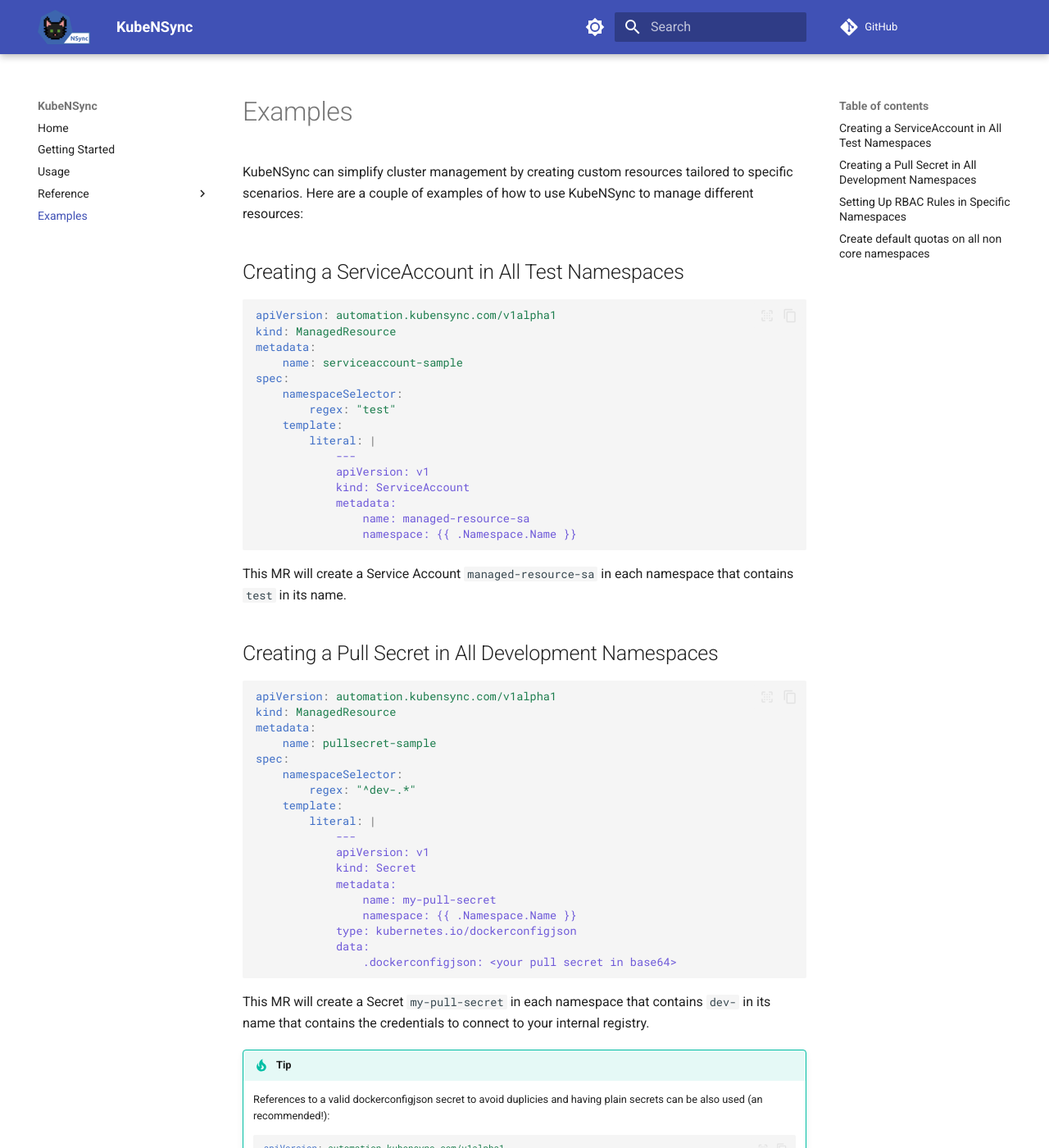
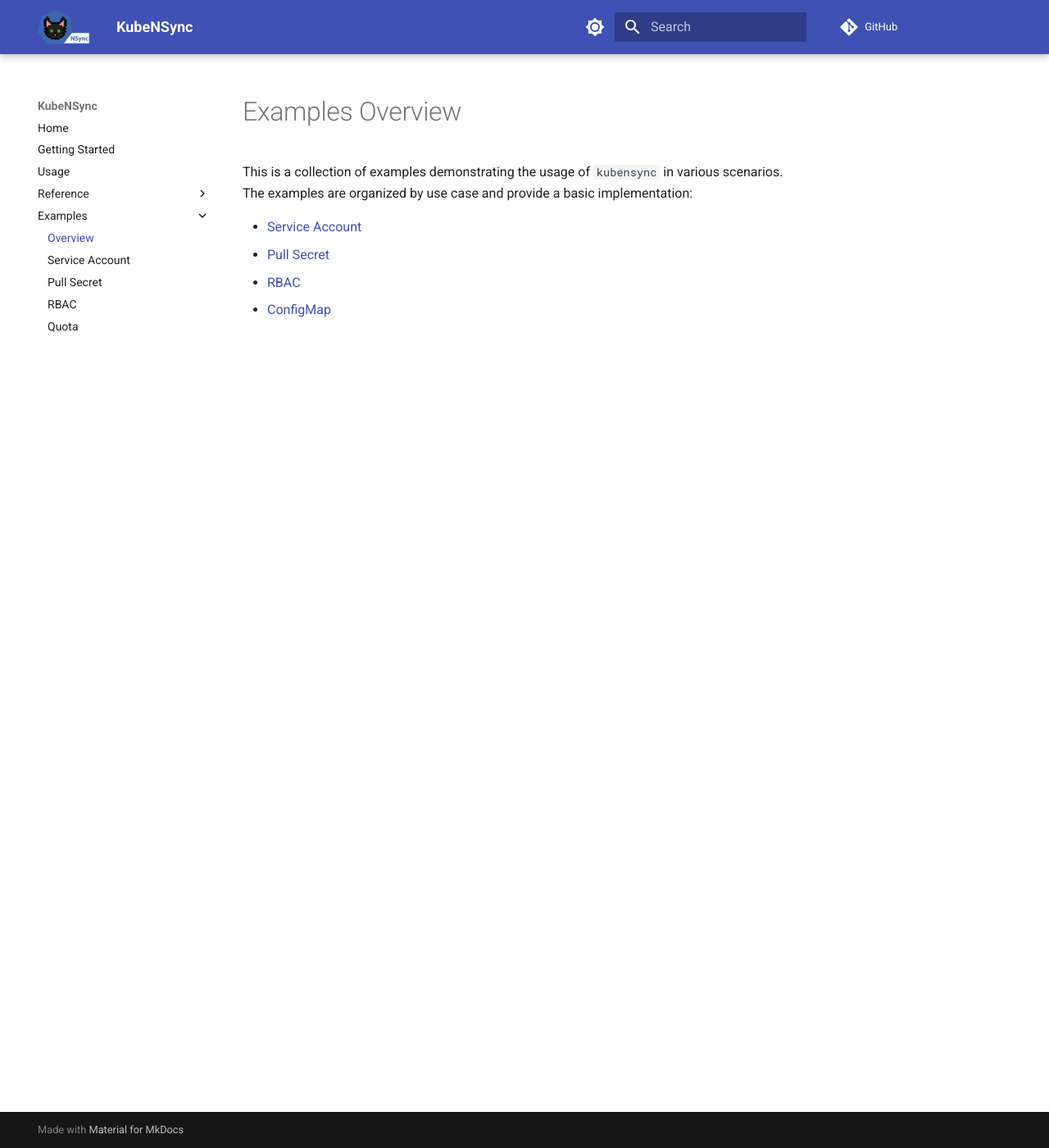
Before and after one commit to eryalito/kubensync-operator, an MkDocs documentation site: the page built from docs/examples/index.md, in a window 1280 px wide and 1400 px high. Shown: the whole window at 82% size. Built offline with MkDocs 1.6.1 and Material for MkDocs 9.7.7, drawn with Linux system fonts in a browser that asks for light colours; comment, search, counter and statistics services are not loaded; some of the changed text lies outside the part shown.

Commit message:
feat: improve and organize docs

````diff
--- a/docs/examples/index.md
+++ b/docs/examples/index.md
@@ -1,126 +1,8 @@
-KubeNSync can simplify cluster management by creating custom resources tailored to specific scenarios. Here are a couple of examples of how to use KubeNSync to manage different resources:
+# Examples Overview
 
-## Creating a ServiceAccount in All Test Namespaces
-``` { .yaml }
-apiVersion: automation.kubensync.com/v1alpha1
-kind: ManagedResource
-metadata:
-    name: serviceaccount-sample
-spec:
-    namespaceSelector:
-        regex: "test"
-    template:
-        literal: |
-            ---
-            apiVersion: v1
-            kind: ServiceAccount
-            metadata:
-                name: managed-resource-sa
-                namespace: {{ .Namespace.Name }}
-```
-This MR will create a Service Account `managed-resource-sa` in each namespace that contains `test` in its name.
+This is a collection of examples demonstrating the usage of `kubensync` in various scenarios. The examples are organized by use case and provide a basic implementation:
 
-## Creating a Pull Secret in All Development Namespaces
-``` { .yaml }
-apiVersion: automation.kubensync.com/v1alpha1
-kind: ManagedResource
-metadata:
-    name: pullsecret-sample
-spec:
-    namespaceSelector:
-        regex: "^dev-.*"
-    template:
-        literal: |
-            ---
-            apiVersion: v1
-            kind: Secret
-            metadata:
-                name: my-pull-secret
-                namespace: {{ .Namespace.Name }}
-            type: kubernetes.io/dockerconfigjson
-            data:
-                .dockerconfigjson: <your pull secret in base64>
-```
-This MR will create a Secret `my-pull-secret` in each namespace that contains `dev-` in its name that contains the credentials to connect to your internal registry.
-
-!!! tip
-    References to a valid dockerconfigjson secret to avoid duplicies and having plain secrets can be also used (an recommended!):
-
-    ``` { .yaml }
-    apiVersion: automation.kubensync.com/v1alpha1
-    kind: ManagedResource
-    metadata:
-        name: pullsecret-sample
-    spec:
-        namespaceSelector:
-            regex: "^dev-.*"
-        template:
-            data:
-            - name: pull_secret
-              type: Secret
-              ref:
-                name: my-pull-secret
-                namespace: default
-            literal: |
-                ---
-                apiVersion: v1
-                kind: Secret
-                metadata:
-                    name: my-pull-secret
-                    namespace: {{ .Namespace.Name }}
-                type: kubernetes.io/dockerconfigjson
-                data:
-                    .dockerconfigjson: '{{ index .Data.pull_secret ".dockerconfigjson" | b64enc }}'
-    ```
-
-## Setting Up RBAC Rules in Specific Namespaces
-``` { .yaml }
-apiVersion: automation.kubensync.com/v1alpha1
-kind: ManagedResource
-metadata:
-    name: rbac-sample
-spec:
-    namespaceSelector:
-        regex: "^(namespace1|namespace2)$"
-    template:
-        literal: |
-            ---
-            apiVersion: rbac.authorization.k8s.io/v1
-            kind: Role
-            metadata:
-                name: my-role
-                namespace: {{ .Namespace.Name }}
-            rules:
-                - apiGroups: [""]
-                  resources: ["pods"]
-                  verbs: ["get", "list", "watch"]
-```
-This MR will create a Role `my-role` in each namespace that contains `namespace1` o `namespace2` in its name that contains the credentials to connect to your internal registry.
-
-## Create default quotas on all non core namespaces
-``` { .yaml }
-apiVersion: automation.kubensync.com/v1alpha1
-kind: ManagedResource
-metadata:
-    name: default-quotas
-spec:
-    avoidResourceUpdate: true
-    namespaceSelector:
-        regex: "^[^k].*|k[^u].*|ku[^b].*" # (1)!
-    template:
-        literal: |
-            ---
-            apiVersion: v1
-            kind: ResourceQuota
-            metadata:
-                name: cpu-quota
-                namespace: {{ .Namespace.Name }}
-            spec:
-                hard:
-                    cpu: "4"
-```
-
-1.  !!! warning
-    As Go regex stdlib does not support negative lookaheads the negative expressions is a bit funny. It would be `^(?!kube-).*`, meaning everything that does not start by `kube-`.
-
-This MR will create a ResourceQuota `cpu-quota` in each namespace that not start with `kube-` with cpu hard value of `4`, but it will not be resynced unless it's deleted, so the quota can be edited by other means and it won't be restored to the default `4`.
+- [Service Account](./service-account.md)
+- [Pull Secret](./pull-secret.md)
+- [RBAC](./rbac-handling.md)
+- [ConfigMap](./quota.md)
--- a/mkdocs.yml
+++ b/mkdocs.yml
@@ -5,12 +5,17 @@
   - Getting Started: getting-started/index.md
   - Usage: usage/index.md
   - Reference:
+      - Overview: reference/index.md
       - Selectors: reference/selectors.md
-      # - Templating:
       - Template: reference/template.md
       - Template Functions: reference/template-functions.md
       - Template Data: reference/template-data.md
-  - Examples: examples/index.md
+  - Examples:
+      - Overview: examples/index.md
+      - Service Account: examples/service-account.md
+      - Pull Secret: examples/pull-secret.md
+      - RBAC: examples/rbac-handling.md
+      - Quota: examples/quota.md
 extra_css:
   - assets/css/custom.css
 theme:
````
Also changed, not shown: docs/examples/pull-secret.md (added, +36 -0 lines), docs/examples/quota.md (added, +34 -0 lines), docs/examples/rbac-handling.md (added, +59 -0 lines), docs/examples/service-account.md (added, +27 -0 lines), docs/index.md (+46 -4 lines), docs/reference/index.md (added, +8 -0 lines), docs/usage/index.md (+4 -0 lines).
